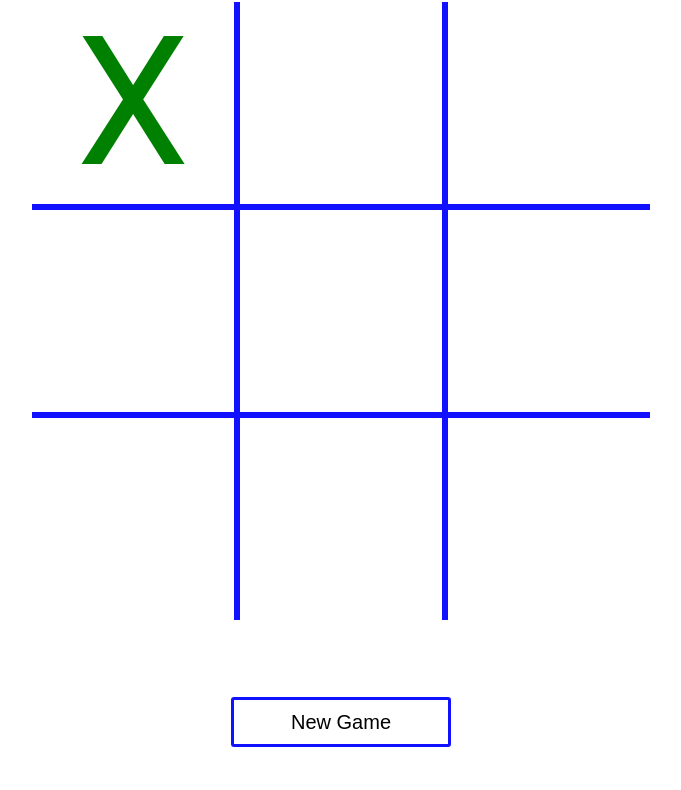
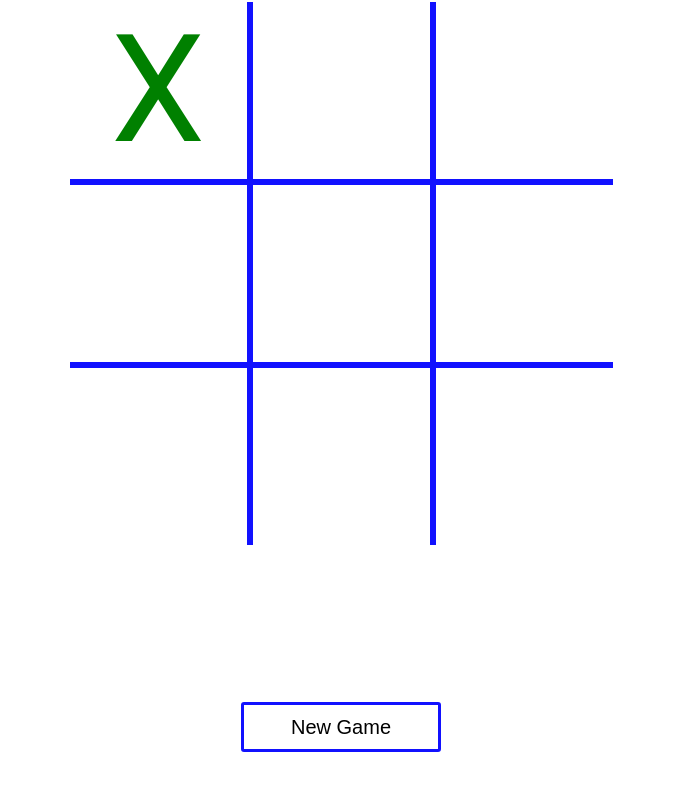
Before and after one commit to jyeharry/project0, a plain HTML site: page index.html in a window 1280 px wide. Both pictures are taken after a click on the element 433 px from the left and 104 px from the top of the page. Shown: the whole page, without its empty margins (299-980 px from the left). Drawn offline with Linux system fonts and the light colour scheme.

Commit message:
finished project. just need to make it shinier

```diff
--- a/css/style.css
+++ b/css/style.css
@@ -8,23 +8,16 @@ body {
   text-align: center;
 }
 
-table {
-  max-width: 600px;
-  max-height: 600px;
-  margin: 0 auto;
-}
-
 #result {
-  margin-top: 75px;
-  margin-bottom: 60px;
+  margin: 60px 0;
   font-size: 30px;
   transition: 0.2s;
 }
 
 button {
-  width: 220px;
+  width: 200px;
   height: 50px;
-  margin: 0;
+  margin-bottom: 20px;
   border: 3px solid #11f;
   border-radius: 3px;
   font-size: 20px;
@@ -38,18 +31,33 @@ button:hover {
   cursor: pointer;
 }
 
+.opacity {
+  opacity: 0;
+}
+
+table {
+  max-width: 525px;
+  max-height: 525px;
+  margin: 0 auto;
+}
+
 tr {
 	display: flex;
 }
 
 td {
-  width: 200px;
-  height: 200px;
+  width: 175px;
+  height: 175px;
   border: 3px solid #11f;
   color: green;
-  font-size: 180px;
+  font-size: 150px;
   text-align: center;
-  line-height: 200px;
+  line-height: 175px;
+  transition: 0.2s;
+}
+
+td:hover {
+  background-color: #eee;
 }
 
 .top {
@@ -67,3 +75,19 @@ td {
 .left {
   border-left: none;
 }
+
+.tl-corner {
+  border-top-left-radius: 6px;
+}
+
+.tr-corner {
+  border-top-right-radius: 6px;
+}
+
+.br-corner {
+  border-bottom-right-radius: 6px;
+}
+
+.bl-corner {
+  border-bottom-left-radius: 6px;
+}
--- a/index.html
+++ b/index.html
@@ -11,23 +11,23 @@
 
     <table>
       <tr>
-        <td class='left top'><p></p></td>
-        <td class='top'><p></p></td>
-        <td class='right top'><p></p></td>
+        <td class='left top tl-corner'></td>
+        <td class='top'></td>
+        <td class='right top tr-corner'></td>
       </tr>
       <tr>
-        <td class='left'><p></p></td>
-        <td class=''><p></p></td>
-        <td class='right'><p></p></td>
+        <td class='left'></td>
+        <td></td>
+        <td class='right'></td>
       </tr>
       <tr>
-        <td class='left bottom'><p></p></td>
-        <td class='bottom'><p></p></td>
-        <td class='right bottom'><p></p></td>
+        <td class='left bottom bl-corner'></td>
+        <td class='bottom'></td>
+        <td class='right bottom br-corner'></td>
       </tr>
     </table>
 
-    <h2 id="result"></h2>
+    <h2 id="result" class="opacity">Result</h2>
 
     <button type="button" id='new-game' name="new-game">New Game</button>
 
--- a/js/main.js
+++ b/js/main.js
@@ -1,33 +1,31 @@
 let $squares;
-const squares = [];
+let clickCounter = 0;
+const symbols = ['X', 'O'];
+let currentPlayer;
+let gameOver = false;
 
 $(document).ready(function() {
   $squares = $('td');
 
-  $('td').each(function(i) {
-    squares[i] = $(this);
-    squares[i].on('click', takeTurn);
-  });
+  $($squares).on('click', takeTurn);
 
   $('#new-game').on('click', newGame);
 });
 
-let clickCounter = 0;
-const symbols = ['X', 'O'];
-let gameOver = false;
-
+// resets the game board and variables
 const newGame = function() {
-  $($squares).each(function() {
-    $(this).html('');
-  });
+  $($squares).html('');
   clickCounter = 0;
   gameOver = false;
-  $('#result').text('');
+  $('#result').addClass('opacity');
 }
 
 const takeTurn = function() {
   if ($(this).text() === '' && !gameOver) {
-    $(this).text(symbols[clickCounter % 2]);
+    // whenever clickCounter is even, currentPlayer will be X and whenever clickCounter is odd currentPlayer will be O
+    currentPlayer = symbols[clickCounter % 2]
+    $(this).text(currentPlayer);
+    // check if someone has won, otherwise check if all the squares have been filled
     if (checkResult()) {
       endGame(true);
     } else if (clickCounter === 8) {
@@ -37,6 +35,13 @@ const takeTurn = function() {
   }
 }
 
+// ends the game, setting the result text accordingly
+const endGame = function(win) {
+  const result = win ? currentPlayer + ' wins!' : 'It\'s a draw!';
+  $('#result').text(result).removeClass('opacity');
+  gameOver = true;
+}
+
 const checkResult = function() {
   for (let i = 0; i < 3; i++) {
     if (checkRow(i * 3) || checkColumn(i) || checkDiagonal(i)) {
@@ -44,16 +49,6 @@ const checkResult = function() {
     }
   }
   return false;
-}
-
-const endGame = function(win) {
-  const result = win ? symbols[clickCounter % 2] + ' wins!' : 'It\'s a draw!';
-  $('#result').text(result);
-  gameOver = true;
-}
-
-const compareSquares = function(i, increment) {
-  return $($squares[i]).text() === $($squares[i + increment]).text() && $($squares[i]).text() === $($squares[i + 2 * increment]).text();
 }
 
 const checkRow = function(i) {
@@ -69,10 +64,15 @@ const checkColumn = function(i) {
 }
 
 const checkDiagonal = function(i) {
-  // this function only needs to get ran twice as there are only two diagonals, unlike checkRow and checkColumn, so we will skip this function when i is equal to 1.
   // the indexes for the diagonals are 0, 4, 8 and 2, 4, 6, so we have to change the increment according to the first index of the diagonal we are checking
   const increment = i === 0 ? 4 : 2;
+  // this function only needs to get ran twice as there are only two diagonals, unlike checkRow and checkColumn, so we will skip this function when i is equal to 1.
   if (i !== 1) {
     return $($squares[i]).text() !== '' ? compareSquares(i, increment) : false;
   }
 }
+
+// returns true if it finds three squares in a line with the same symbol and false otherwise
+const compareSquares = function(i, increment) {
+  return $($squares[i]).text() === $($squares[i + increment]).text() && $($squares[i]).text() === $($squares[i + 2 * increment]).text();
+}
```
